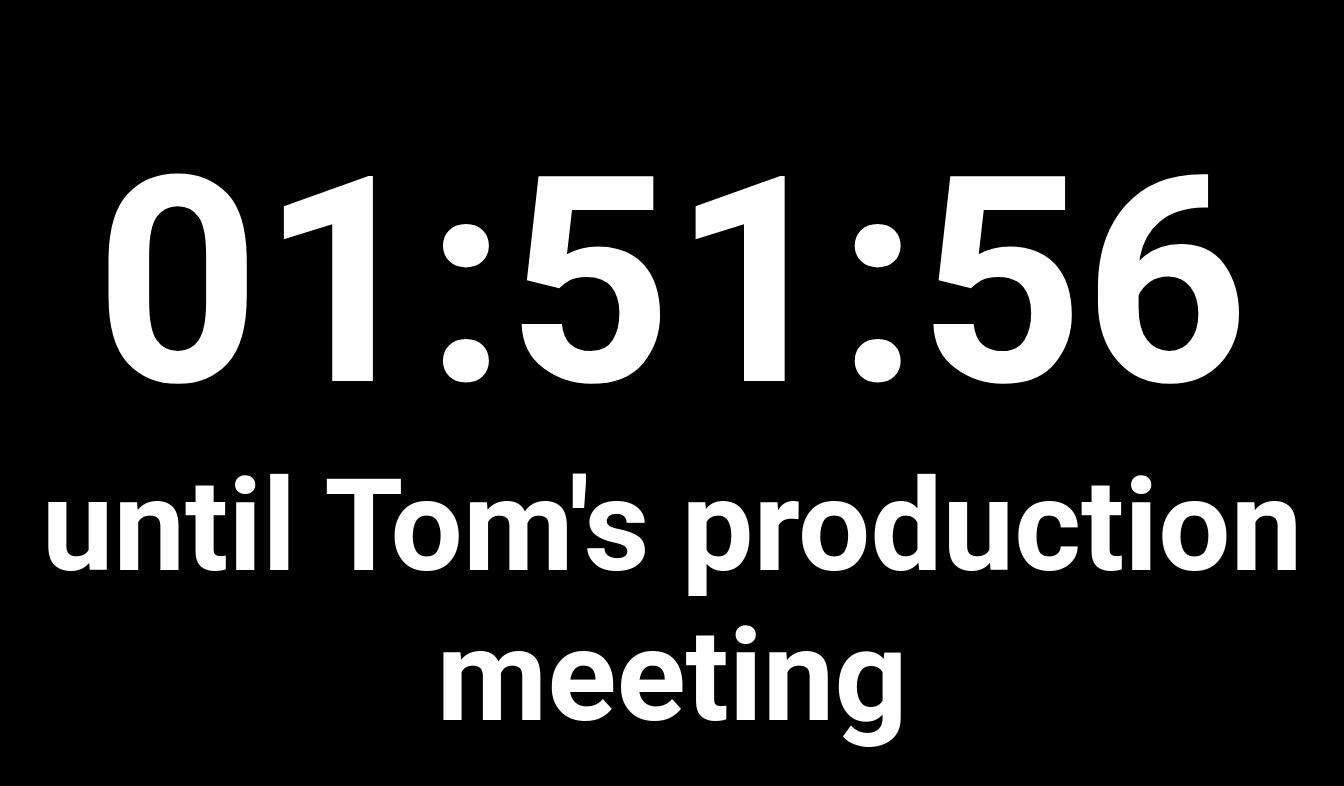
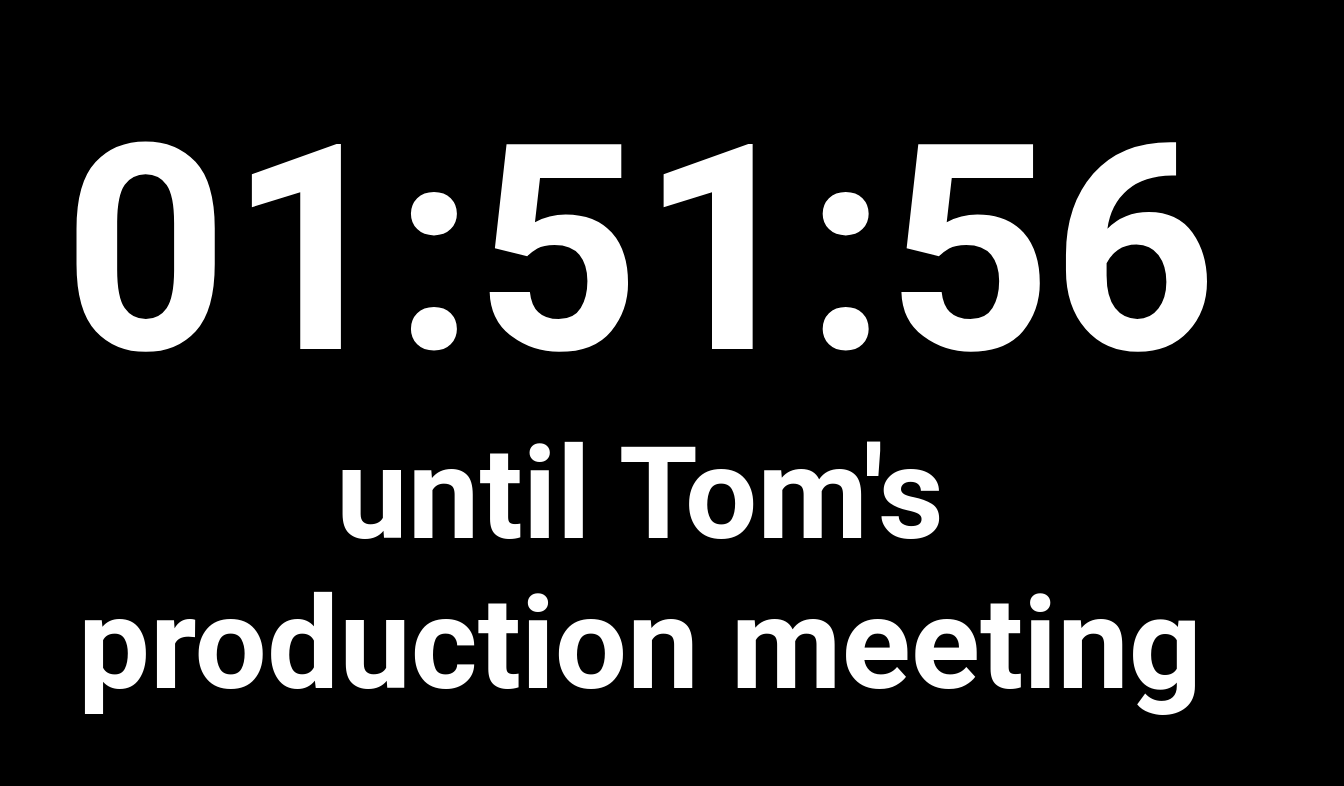
Before and after one commit to tomgxz/CountdownTimer, a plain HTML site: page index.html in a window 1280 px wide. Shown: the whole page, 1344 px wide, since content can reach past the window. Drawn offline with nearby package versions, Linux system fonts and the light colour scheme.

Commit message:
Update build.css

```diff
--- a/build.css
+++ b/build.css
@@ -8,8 +8,8 @@
 @import url('https://fonts.googleapis.com/css2?family=Roboto:ital,wght@0,100;0,300;0,400;0,500;0,700;0,900;1,100;1,300;1,400;1,500;1,700;1,900&display=swap');
 
 body {
-    width: 100vw;
-    height: 100vh;
+    width: calc(100vw - 4rem);
+    height: calc(100vh - 4rem);
     display: flex;
     align-items: center;
     justify-content: center;
```
